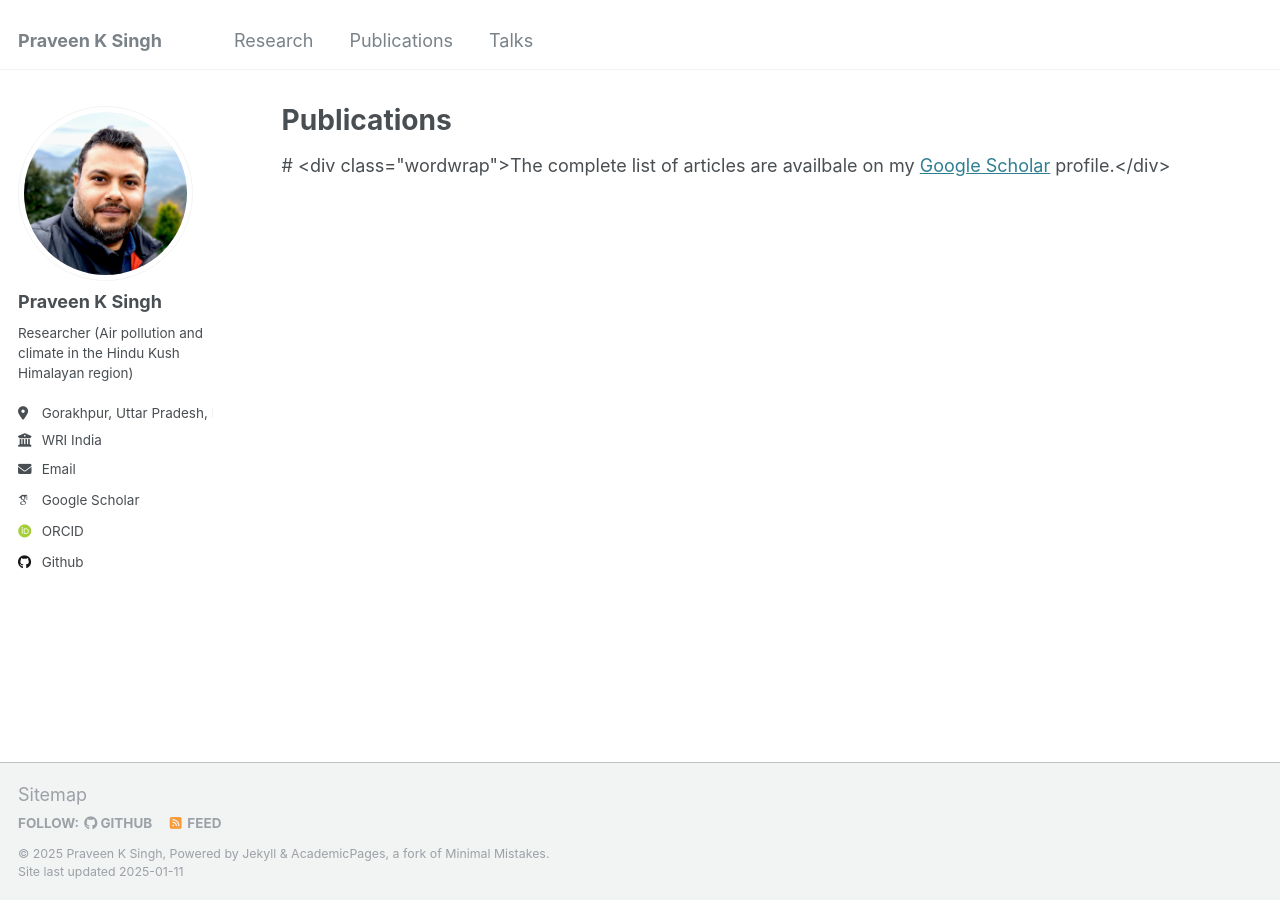
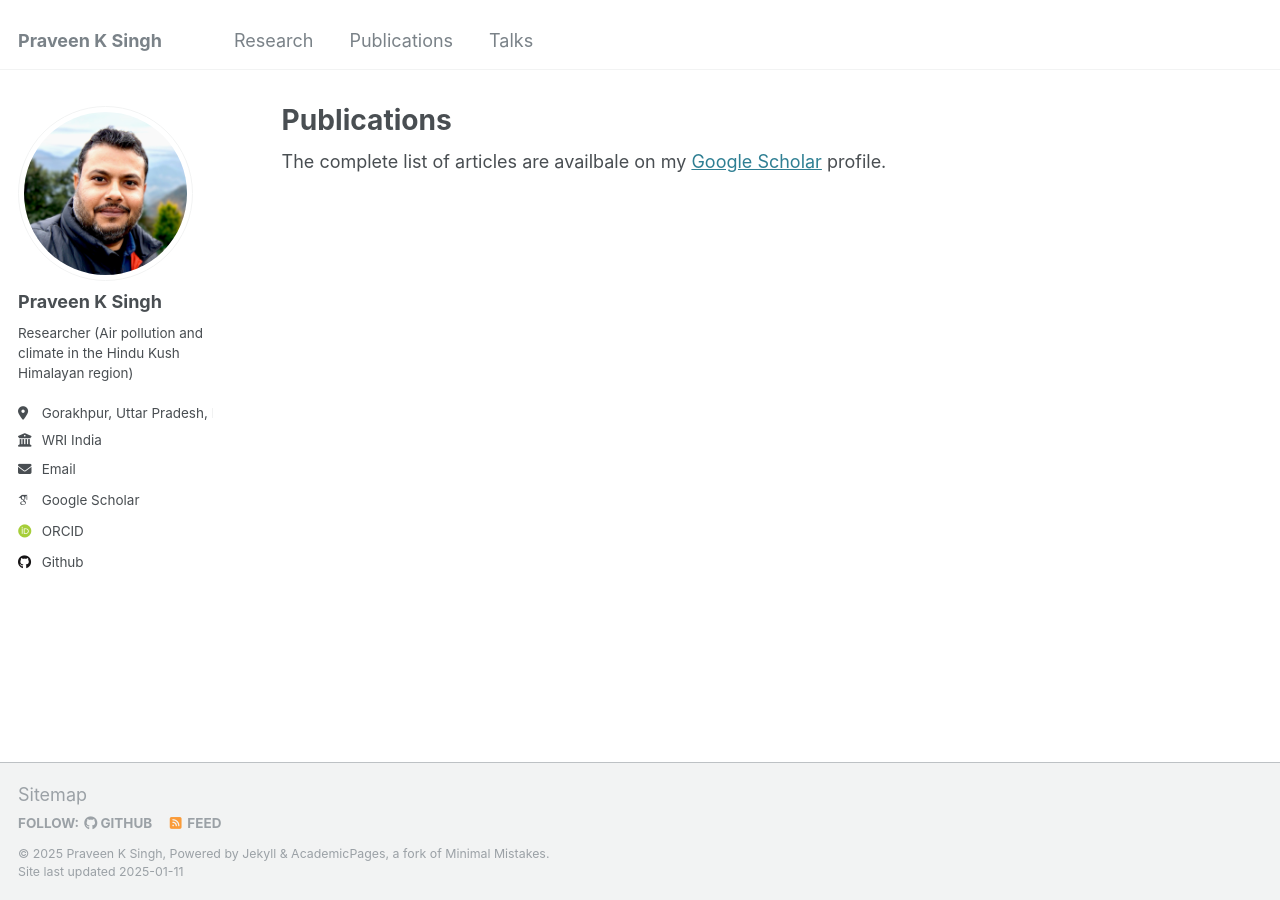
Before and after one commit to singhpraveenk/praveenksingh.github.io, a Jekyll site: the page built from _pages/publications.md, in a window 1280 px wide. Built offline with Jekyll 4.4.1, drawn with Linux system fonts in a browser that asks for light colours; some web fonts are replaced.

Commit message:
Update publications.md

```diff
--- a/_pages/publications.md
+++ b/_pages/publications.md
@@ -5,4 +5,4 @@ permalink: /publications/
 author_profile: true
 ---
 
- # <div class="wordwrap">The complete list of articles are availbale on my <a href="{{site.author.googlescholar}}" target="_blank">Google Scholar</a> profile.</div>
+ <div class="wordwrap">The complete list of articles are availbale on my <a href="{{site.author.googlescholar}}" target="_blank">Google Scholar</a> profile.</div>
```
